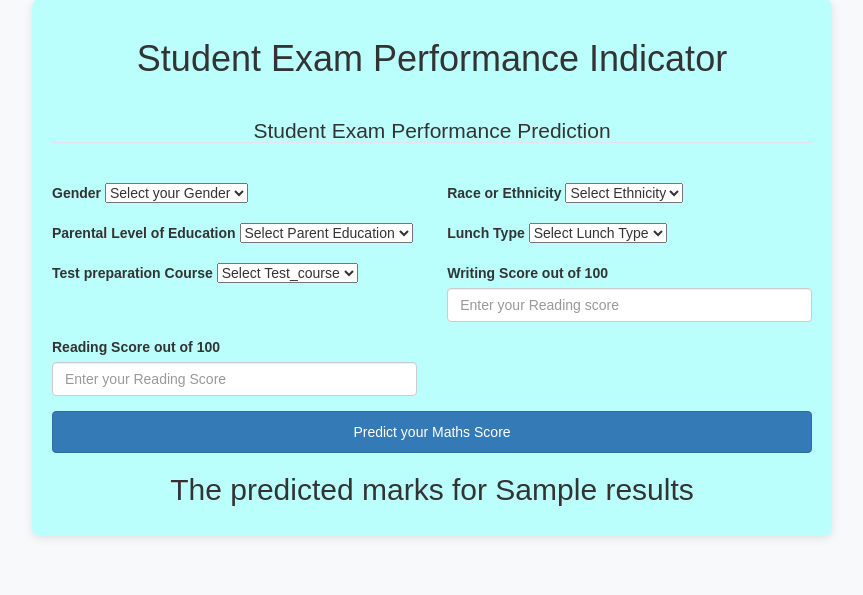
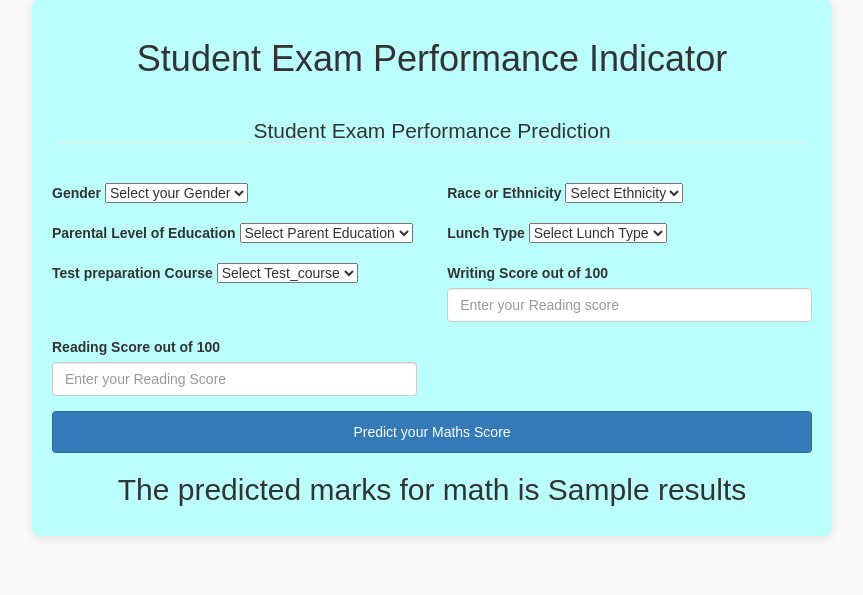
Before and after one commit to abhishek021091/mlproject, a Flask app: template templates/home.html in a window 1280 px wide. Shown: the part 51-646 px from the top of the page, without its empty margins (208-1071 px from the left). Run offline with Flask 3, Linux system fonts and the light colour scheme; the template is opened without the code that fills it: most values are stand-ins (such as "Sample title", 1, 10 or a date in 2020); some libraries are stand-ins or nearby versions.

Commit message:
Minor Changes

```diff
--- a/templates/home.html
+++ b/templates/home.html
@@ -114,7 +114,7 @@
     </div>
     </form>
     <h2>
-       The predicted marks for {{results}}
+       The predicted marks for math is {{results}}
     </h2>
    <body>
 </html>
```
